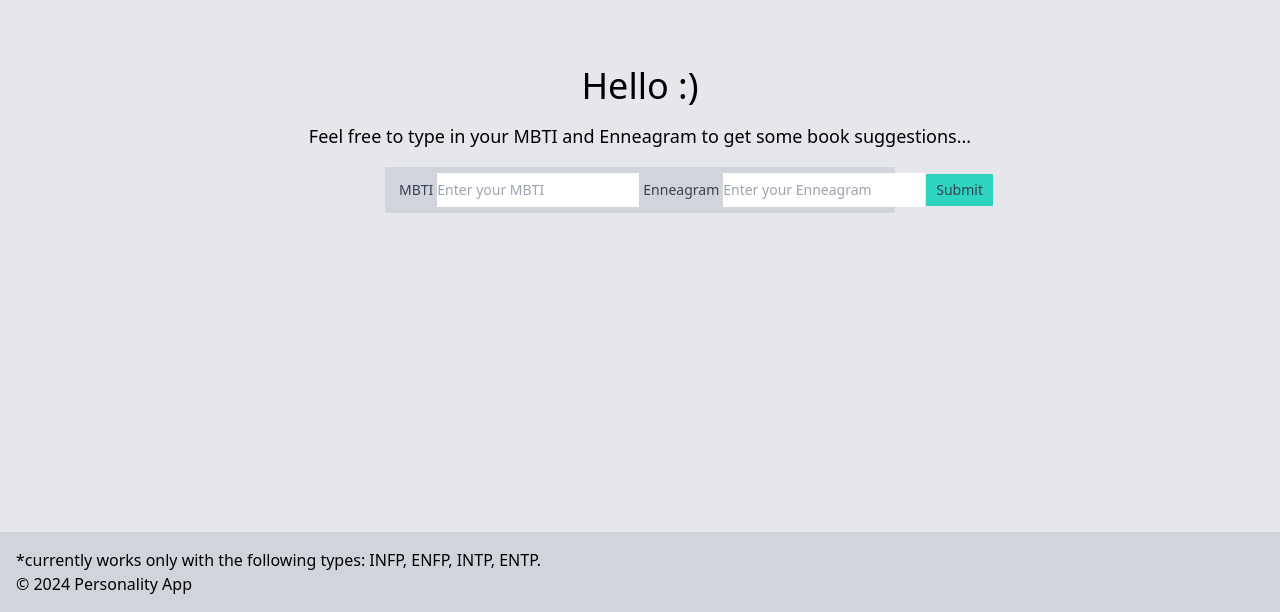
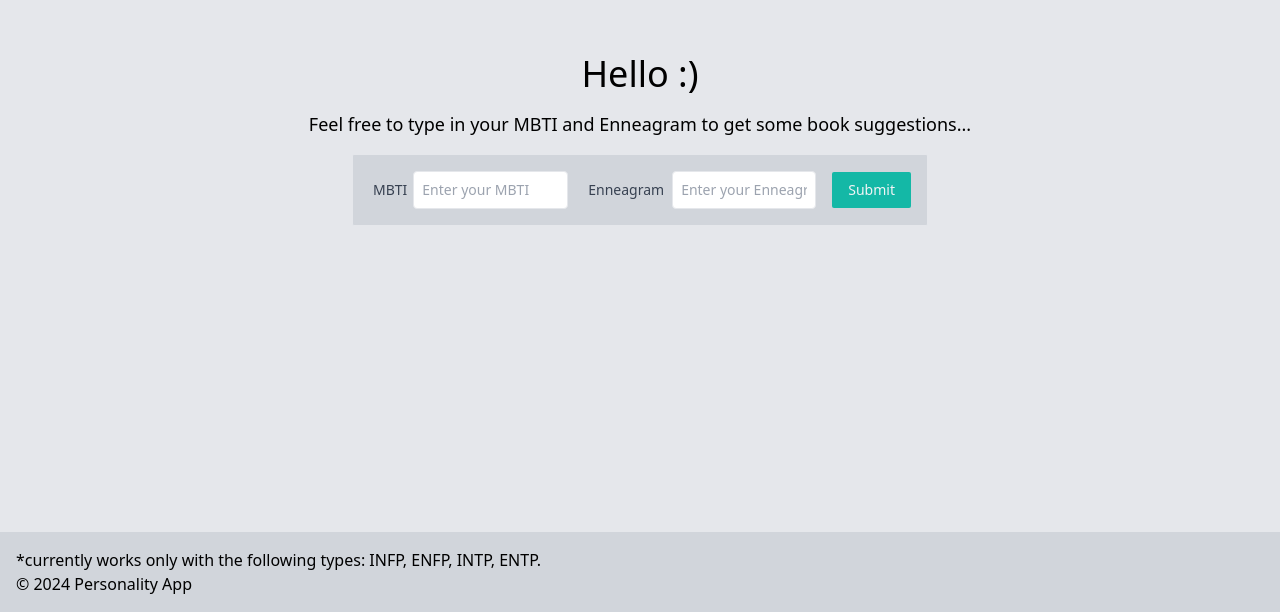
Before and after one commit to BK-222/MBTIbooks, a Nuxt app: page / in a window 1280 px wide. Shown: the part 268-880 px from the top of the page. Built offline with nearby package versions, Linux system fonts and the light colour scheme.

Commit message:
aligned and adjusted the spinner, fixed form and changed some UI in results.

```diff
--- a/components/BaseButton.vue
+++ b/components/BaseButton.vue
@@ -1,10 +1,6 @@
-<!-- <template>
-  <button type="submit" class="p-1 border border-gray-400 rounded-sm">Submit</button>
-</template> -->
-
 <template>
-  <button class="inline-block px-2.5 py-1.5 bg-teal-400 text-gray-700 border rounded-sm
-  hover:bg-teal-500 hover:text-gray-900 focus:outline-none transition">
+  <button class="inline-block px-4 py-2 bg-teal-500 text-gray-100 rounded-sm
+   hover:bg-teal-600 focus:outline-none transition">
     <slot></slot>
   </button>
 </template>
--- a/components/BaseCard.vue
+++ b/components/BaseCard.vue
@@ -1,5 +1,5 @@
 <template>
-  <div class="mx-auto max-w-2xl p-4 bg-gray-600 hover:bg-gray-700 text-white rounded-sm border border-gray-600 transition">
+  <div class="mx-auto max-w-2xl p-6 bg-gray-700 hover:bg-gray-800 text-white rounded-sm border border-gray-600 transition hover:shadow-lg">
     <slot></slot>
   </div>
 </template>
--- a/components/BaseForm.vue
+++ b/components/BaseForm.vue
@@ -1,6 +1,12 @@
-<template>
+<!-- <template>
   <form class="flex flex-col lg:flex-row w-3/5 lg:w-full max-w-lg mx-auto px-2.5 py-1.5 bg-gray-300 text-sm text-gray-700 border
   rounded-sm focus:outline-none transition">
     <slot></slot>
   </form>
+</template> -->
+
+<template>
+  <form class="flex flex-col lg:flex-row w-full max-w-xl mx-auto px-4 py-4 bg-gray-300 text-sm text-gray-700 border rounded-sm focus:outline-none transition space-y-4 lg:space-y-0 lg:space-x-4">
+    <slot></slot>
+  </form>
 </template>
--- a/components/EnneagramInput.vue
+++ b/components/EnneagramInput.vue
@@ -7,6 +7,8 @@
 </script>
 
 <template>
+  <div class="flex flex-col lg:flex-row lg:space-x-1 ">
   <label class="text-base lg:text-sm lg:self-center lg:mx-1" for="enneagram">Enneagram</label>
-  <input class="focus:outline-none" placeholder="Enter your Enneagram" type="text" id="mbti" :value="modelValue" @input="handleInput" />
+  <input class="focus:outline-none p-2 border rounded w-full" placeholder="Enter your Enneagram" type="text" id="enneagram" :value="modelValue" @input="handleInput" />
+  </div>
 </template>
--- a/components/MbtiInput.vue
+++ b/components/MbtiInput.vue
@@ -31,14 +31,19 @@ onMounted(() => { if (inputRef.value) { inputRef.value.focus() } }); // active c
 </script>
 
 <template>
-  <label class="text-base lg:text-sm lg:self-center lg:mx-1" for="mbti">MBTI</label>
-  <input class="focus:outline-none" placeholder="Enter your MBTI" ref="inputRef" type="text" id="mbti" :value="modelValue" @input="handleInput" />
+  <!-- <label class="text-base lg:text-sm lg:self-center lg:mx-1" for="mbti">MBTI</label>
+  <input class="focus:outline-none" placeholder="Enter your MBTI" ref="inputRef" type="text" id="mbti" :value="modelValue" @input="handleInput" /> -->
 
   <!-- <ul v-if="filteredOptions.length" class="dropdown">
     <li v-for="option in filteredOptions" :key="option" @click="selectOption(option)">
       {{ option }}
     </li>
   </ul> -->
+
+  <div class="flex flex-col lg:flex-row lg:space-x-0.5 ">
+    <label class="text-base lg:text-sm lg:self-center lg:mx-1" for="mbti">MBTI</label>
+    <input class="focus:outline-none p-2 border rounded w-full" placeholder="Enter your MBTI" ref="inputRef" type="text" id="mbti" :value="modelValue" @input="handleInput" />
+  </div>
 </template>
 
 <!-- <style scoped>
--- a/components/UserForm.vue
+++ b/components/UserForm.vue
@@ -38,6 +38,6 @@ const submitForm = async function() {
     <!-- <p v-if="mbtiError" class="text-gray-900">{{ mbtiError }}</p> -->
     <EnneagramInput v-model="enneagram" />
     <!-- <p v-if="enneagramError" class="text-gray-900">{{ enneagramError }}</p> -->
-    <BaseButton class="self-center">Submit</BaseButton>
+    <BaseButton class="self-center mt-1.5 lg:mt-0">Submit</BaseButton>
   </BaseForm>
 </template>
--- a/pages/index.vue
+++ b/pages/index.vue
@@ -61,8 +61,10 @@ const resetResults = function() {
       <p class="mb-4 text-center text-lg">Feel free to type in your MBTI and Enneagram to get some book suggestions...</p>
       <UserForm v-if="!isLoading" @submit="handleSubmit" />
       <div v-else>
-        <p>fetching data...</p>
-        <div class="spinner-border animate-spin inline-block w-6 h-6 border-2 rounded-full border-teal-500 border-t-transparent"></div>
+        <div class="flex flex-col items-center">
+          <p class="mb-2">Fetching data...</p>
+          <div class="spinner-border animate-spin inline-block w-12 h-12 border-4 rounded-full border-teal-500 border-t-transparent"></div>
+        </div>
       </div>
     </div>
   </div>
--- a/pages/results.vue
+++ b/pages/results.vue
@@ -14,7 +14,7 @@ const userData = computed(() => {
 </script>
 
 <template>
-  <div>
+  <div class="space-y-4">
     <div class="flex flex-row justify-center gap-6 my-4" v-if="store.figures.length">
       <div v-for="figure in store.figures" :key="figure.name">
         <NuxtImg class="h-80 w-60 object-cover rounded-sm" :src="`/img/figures/${figure.image}`" :alt="`image of ${figure.name}`" loading="lazy"/>
@@ -25,7 +25,7 @@ const userData = computed(() => {
       {{ userData }}
     </div>
     <div class="flex flex-col items-center" v-if="store.books.length">
-    <BaseCard class="my-4" v-for="book in store.books" :key="book.title">
+      <BaseCard class="my-3.5" v-for="book in store.books" :key="book.title">
         <p class="mb-0.5 text-xl semibold">{{ book.title }}</p>
         <p class="mb-0.5 text-gray-400">Genre: {{ book.genre }}</p>
         <a :href="book.link" target="_blank">{{ book.link }}</a>
```
Lines whose indentation alone changed are shown as unchanged.
